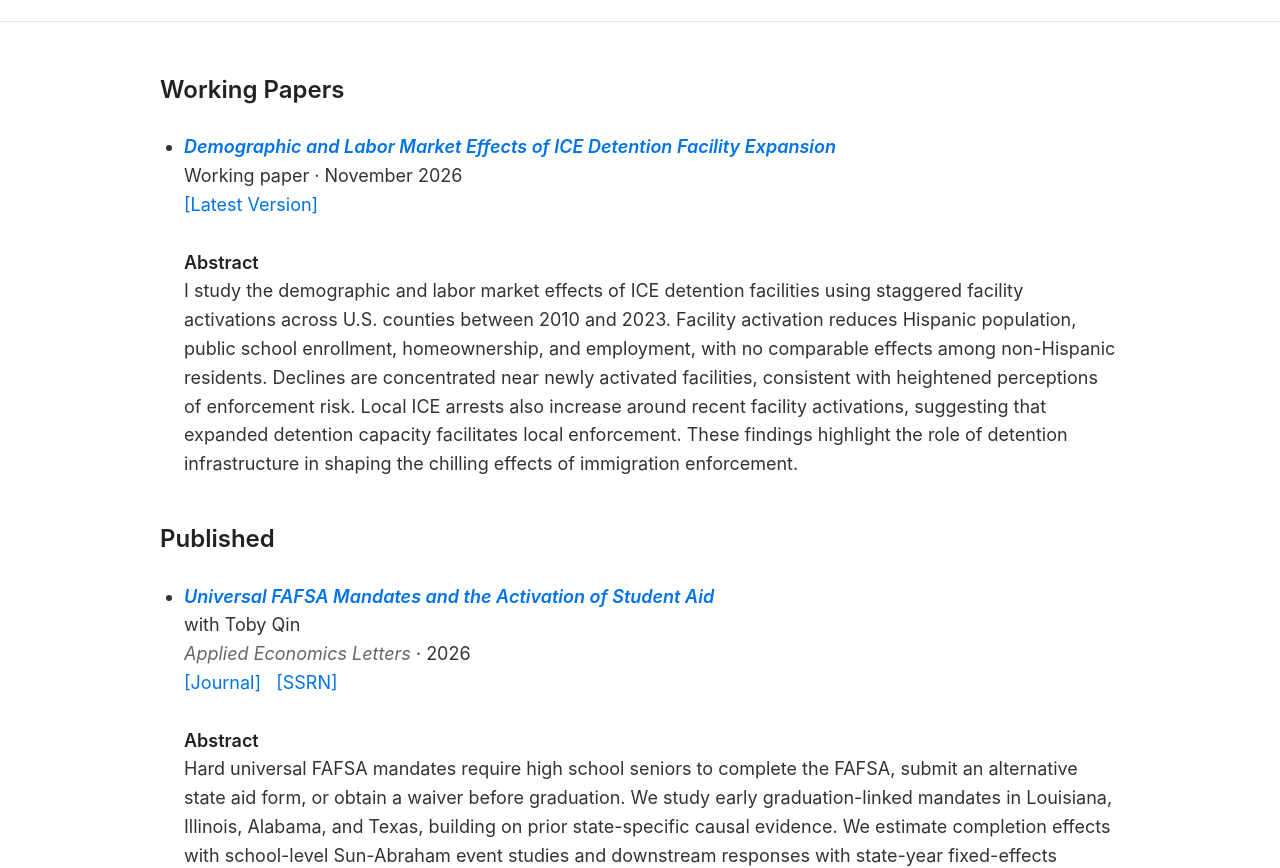
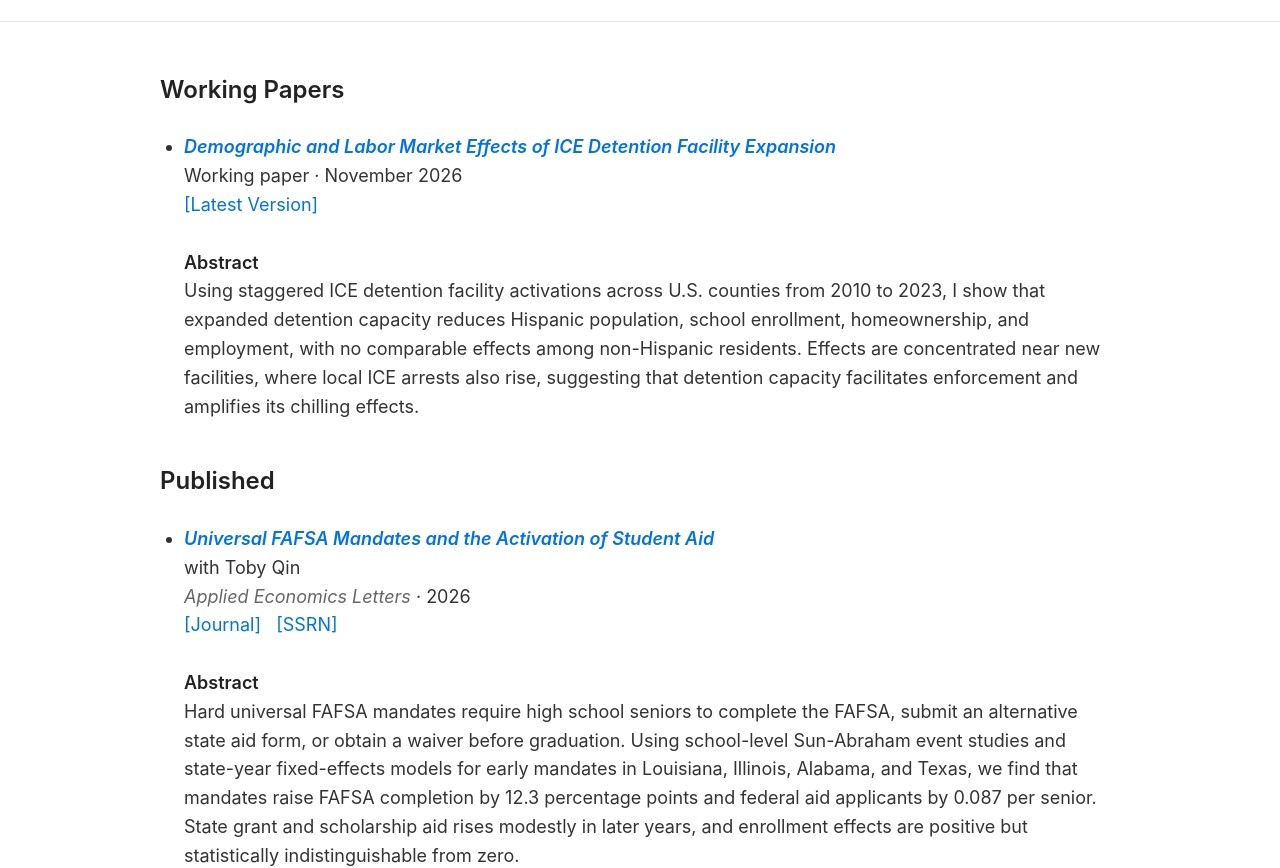
Before and after one commit to SajadT7/sajadt7.github.io, a plain HTML site: page research.html in a window 1280 px wide. Shown: the part 84-952 px from the top of the page. Drawn offline with Linux system fonts and the light colour scheme.

Commit message:
Update abstracts in research.html for improved clarity
Revised the abstract sections for clarity and conciseness.

```diff
--- a/research.html
+++ b/research.html
@@ -94,19 +94,14 @@
 
                     <br>
 
-                    I study the demographic and labor market effects of ICE
-                    detention facilities using staggered facility activations
-                    across U.S. counties between 2010 and 2023. Facility
-                    activation reduces Hispanic population, public school
+                    Using staggered ICE detention facility activations across
+                    U.S. counties from 2010 to 2023, I show that expanded
+                    detention capacity reduces Hispanic population, school
                     enrollment, homeownership, and employment, with no
-                    comparable effects among non-Hispanic residents.
-                    Declines are concentrated near newly activated facilities,
-                    consistent with heightened perceptions of enforcement risk.
-                    Local ICE arrests also increase around recent facility
-                    activations, suggesting that expanded detention capacity
-                    facilitates local enforcement. These findings highlight
-                    the role of detention infrastructure in shaping the
-                    chilling effects of immigration enforcement.
+                    comparable effects among non-Hispanic residents. Effects
+                    are concentrated near new facilities, where local ICE
+                    arrests also rise, suggesting that detention capacity
+                    facilitates enforcement and amplifies its chilling effects.
 
                 </li>
 
@@ -161,24 +156,16 @@
 
                     <br>
 
-                    Hard universal FAFSA mandates require high school seniors to
-                    complete the FAFSA, submit an alternative state aid form, or
-                    obtain a waiver before graduation. We study early
-                    graduation-linked mandates in Louisiana, Illinois, Alabama,
-                    and Texas, building on prior state-specific causal evidence.
-                    We estimate completion effects with school-level Sun-Abraham
-                    event studies and downstream responses with state-year
-                    fixed-effects models. Our estimates indicate that hard
-                    mandates increase FAFSA completion by 12.3 percentage points.
-                    Federal student aid applicants rise by 0.087 applicants per
-                    senior. In later post years, state grant and scholarship aid
-                    rises by 3.5 percentage points of average public in-state
-                    tuition and fees. Enrollment estimates are positive but
-                    statistically indistinguishable from zero. The results
-                    suggest that hard mandates generate a strong filing first
-                    stage, but the associated rise in grant and scholarship aid
-                    may be too modest to incentivize additional enrollment
-                    effects.
+                    Hard universal FAFSA mandates require high school seniors
+                    to complete the FAFSA, submit an alternative state aid
+                    form, or obtain a waiver before graduation. Using
+                    school-level Sun-Abraham event studies and state-year
+                    fixed-effects models for early mandates in Louisiana,
+                    Illinois, Alabama, and Texas, we find that mandates raise
+                    FAFSA completion by 12.3 percentage points and federal aid
+                    applicants by 0.087 per senior. State grant and scholarship
+                    aid rises modestly in later years, and enrollment effects
+                    are positive but statistically indistinguishable from zero.
 
                 </li>
 
```
